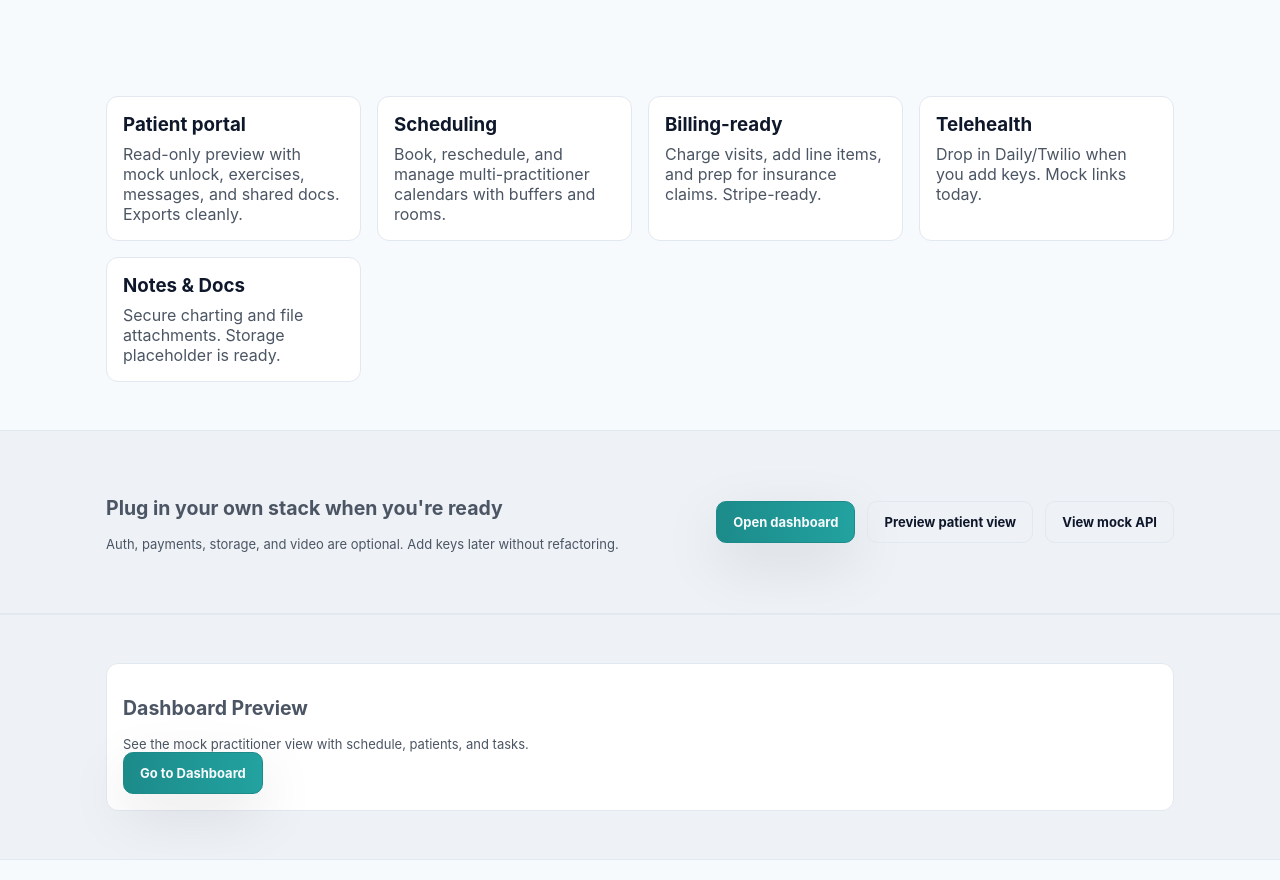
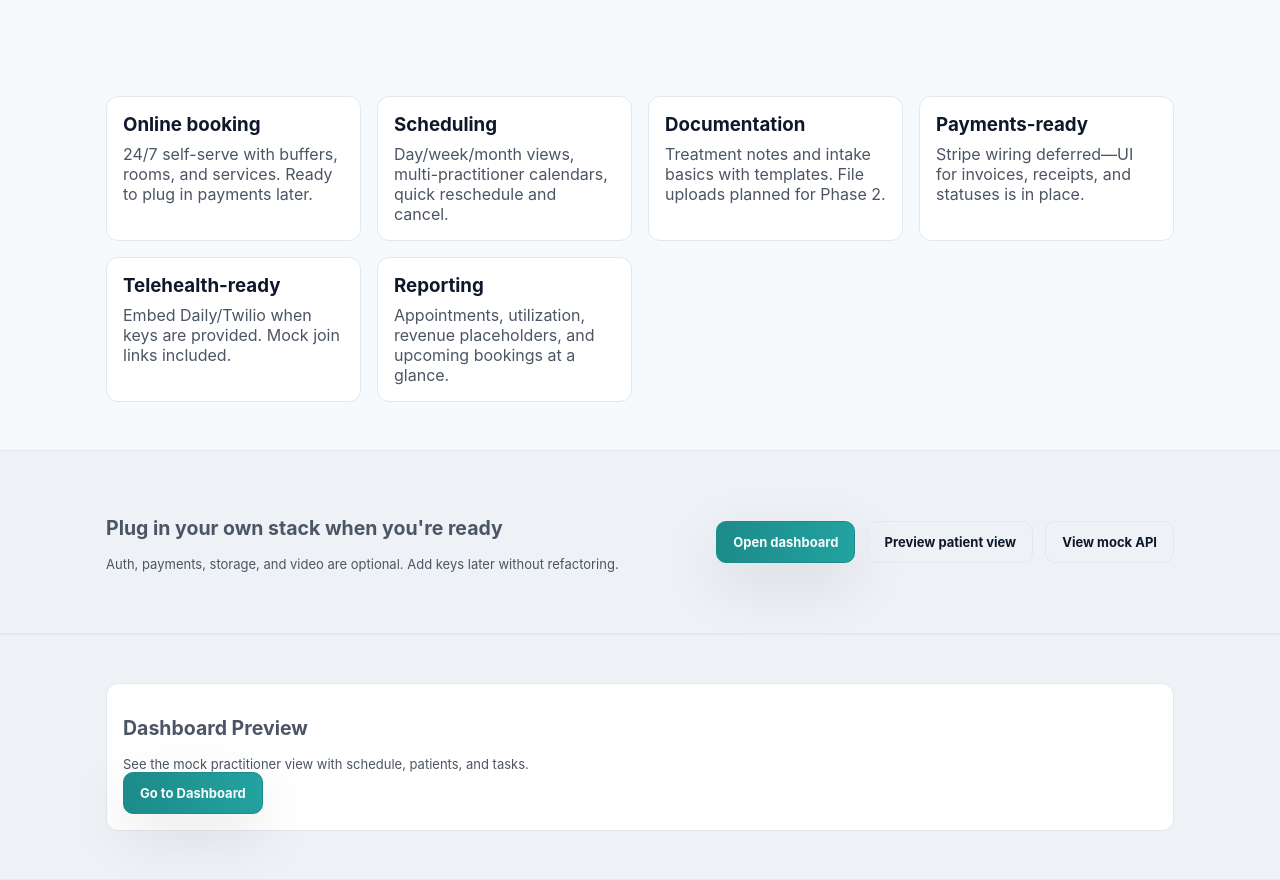
Before and after one commit to mindfreakzerox/physioflow-fe, a Next.js app: page / in a window 1280 px wide. Shown: the part 797-1677 px from the top of the page. Built offline with nearby package versions, Linux system fonts and the light colour scheme.

Commit message:
feat: refresh feature highlights

```diff
--- a/components/FeatureGrid.tsx
+++ b/components/FeatureGrid.tsx
@@ -1,23 +1,27 @@
 const features = [
   {
-    title: 'Patient portal',
-    description: 'Read-only preview with mock unlock, exercises, messages, and shared docs. Exports cleanly.'
+    title: 'Online booking',
+    description: '24/7 self-serve with buffers, rooms, and services. Ready to plug in payments later.'
   },
   {
     title: 'Scheduling',
-    description: 'Book, reschedule, and manage multi-practitioner calendars with buffers and rooms.'
+    description: 'Day/week/month views, multi-practitioner calendars, quick reschedule and cancel.'
   },
   {
-    title: 'Billing-ready',
-    description: 'Charge visits, add line items, and prep for insurance claims. Stripe-ready.'
+    title: 'Documentation',
+    description: 'Treatment notes and intake basics with templates. File uploads planned for Phase 2.'
   },
   {
-    title: 'Telehealth',
-    description: 'Drop in Daily/Twilio when you add keys. Mock links today.'
+    title: 'Payments-ready',
+    description: 'Stripe wiring deferred—UI for invoices, receipts, and statuses is in place.'
   },
   {
-    title: 'Notes & Docs',
-    description: 'Secure charting and file attachments. Storage placeholder is ready.'
+    title: 'Telehealth-ready',
+    description: 'Embed Daily/Twilio when keys are provided. Mock join links included.'
+  },
+  {
+    title: 'Reporting',
+    description: 'Appointments, utilization, revenue placeholders, and upcoming bookings at a glance.'
   }
 ];
 
```
